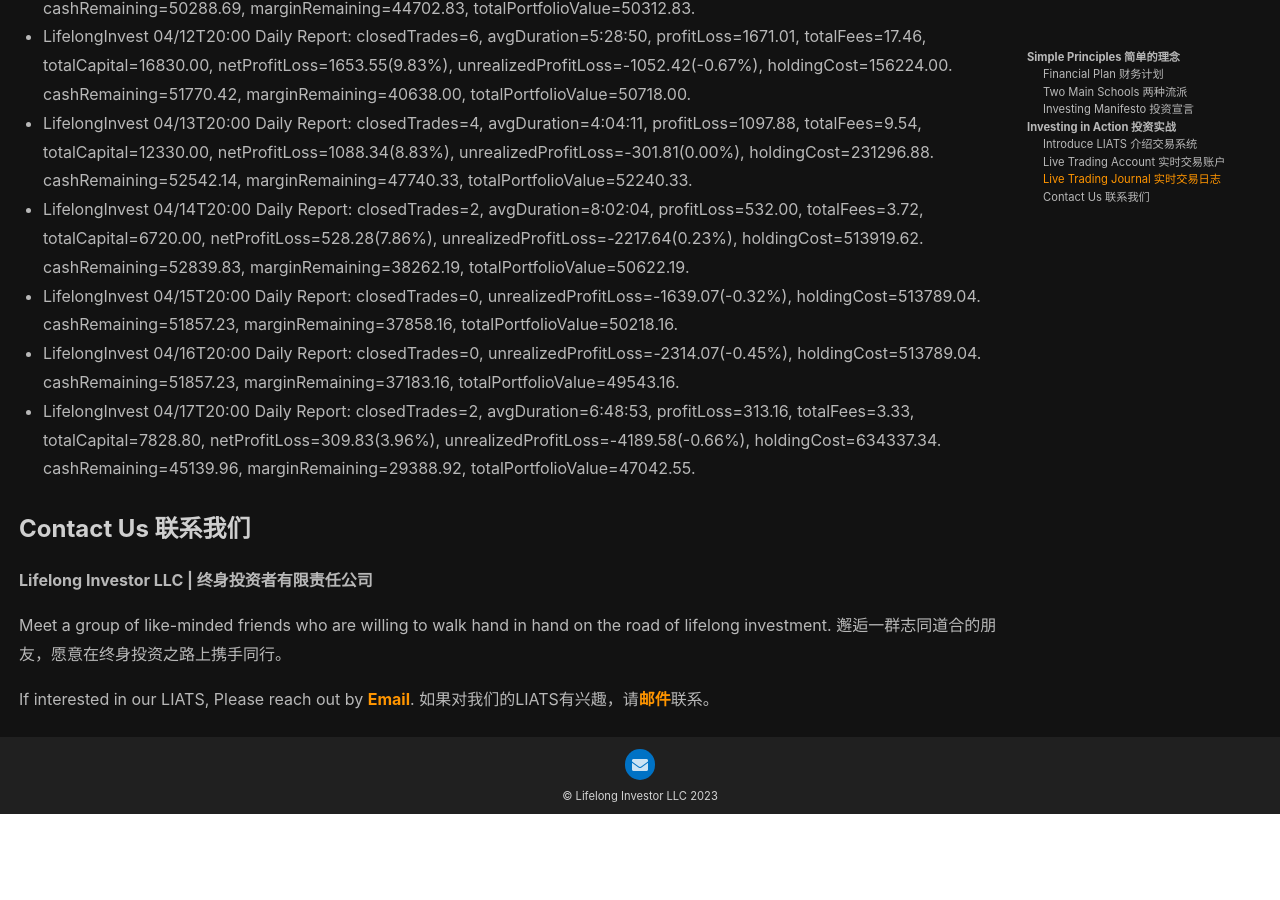
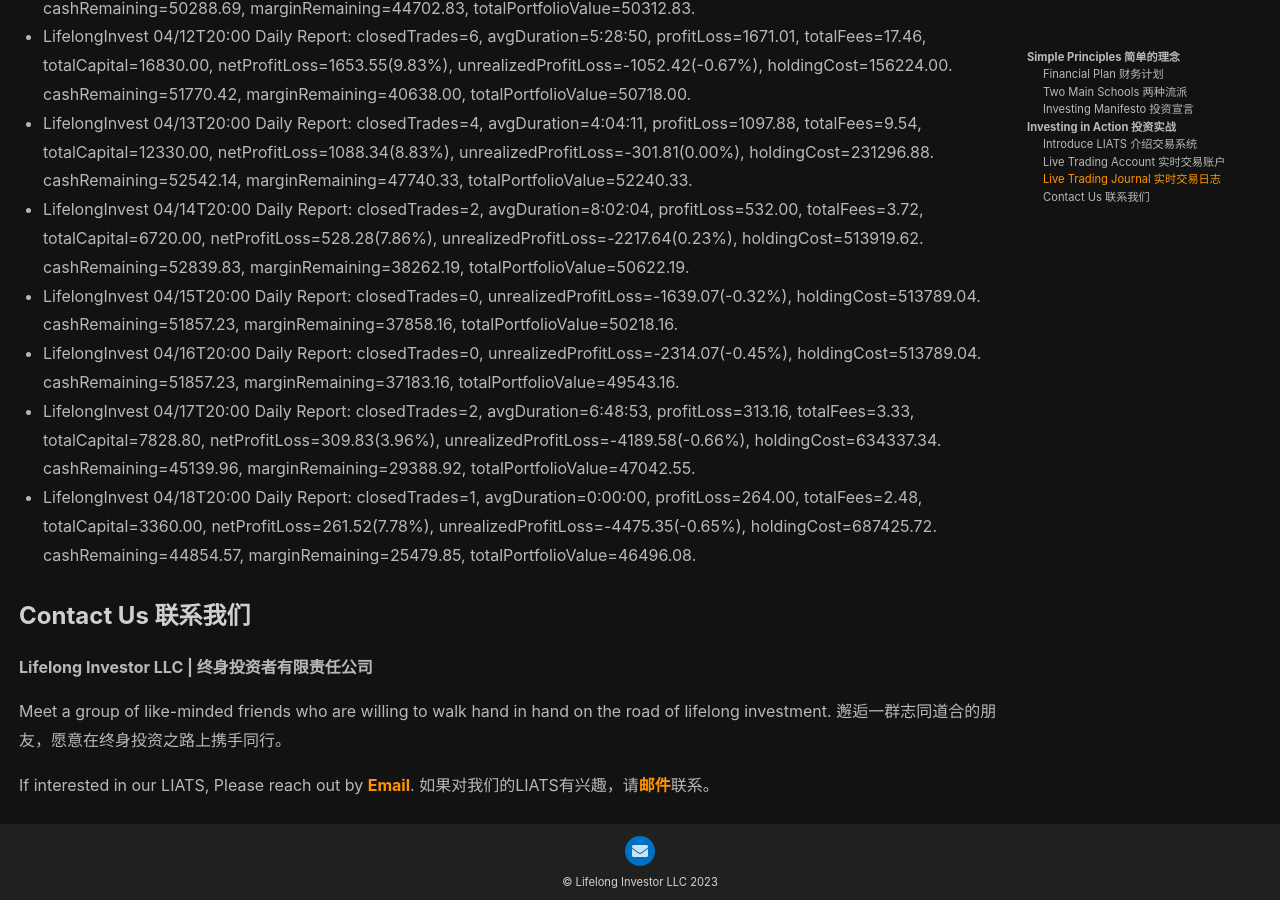
Before and after one commit to lifelonginvestorllc/lifelonginvestorllc.github.io, a Jekyll site: the page built from index.md, in a window 1280 px wide and 900 px high, scrolled down 4062 px. Built offline with Jekyll 4.4.1, drawn with Linux system fonts in a browser that asks for light colours; nearby versions of some CDN libraries; before the commit the page ends 4876 px from its top, so only the background shows below that.

Commit message:
Update index.md

```diff
--- a/index.md
+++ b/index.md
@@ -127,21 +127,21 @@
 {
   "type": "line",
   "data": {
-    "labels": ["4/3/23", "4/4/23", "4/5/23", "4/6/23", "4/7/23", "4/8/23", "4/9/23", "4/10/23", "4/11/23", "4/12/23", "4/13/23", "4/14/23", "4/15/23", "4/16/23", "4/17/23"],
+    "labels": ["4/3/23", "4/4/23", "4/5/23", "4/6/23", "4/7/23", "4/8/23", "4/9/23", "4/10/23", "4/11/23", "4/12/23", "4/13/23", "4/14/23", "4/15/23", "4/16/23", "4/17/23", "4/18/23"],
     "datasets": [
       {
         "label": "Principal (本金)",
         "lineTension": 0.2,
         "borderColor": "blue",
         "pointRadius": 3,
-        "data": [1, 1, 1, 2, 2.1, 2.1, 2.1, 2.1, 5, 5, 5, 5, 5, 5, 5]
+        "data": [1, 1, 1, 2, 2.1, 2.1, 2.1, 2.1, 5, 5, 5, 5, 5, 5, 5, 5]
       },
       {
         "label": "Total Asset including unrealized P&L (总资产包含未实现损益)",
         "borderColor": "gold",
         "lineTension": 0.2,
         "pointRadius": 3,
-        "data": [1, 1.01, 0.94, 1.98, 2.21, 2.21, 2.21, 2.16, 5.03, 5.07, 5.22, 5.06, 5.02, 4.95, 4.70]
+        "data": [1, 1.01, 0.94, 1.98, 2.21, 2.21, 2.21, 2.16, 5.03, 5.07, 5.22, 5.06, 5.02, 4.95, 4.70, 4.65]
       }
     ]
   },
@@ -193,6 +193,7 @@
 - LifelongInvest 04/15T20:00 Daily Report: closedTrades=0, unrealizedProfitLoss=-1639.07(-0.32%), holdingCost=513789.04. cashRemaining=51857.23, marginRemaining=37858.16, totalPortfolioValue=50218.16.
 - LifelongInvest 04/16T20:00 Daily Report: closedTrades=0, unrealizedProfitLoss=-2314.07(-0.45%), holdingCost=513789.04. cashRemaining=51857.23, marginRemaining=37183.16, totalPortfolioValue=49543.16.
 - LifelongInvest 04/17T20:00 Daily Report: closedTrades=2, avgDuration=6:48:53, profitLoss=313.16, totalFees=3.33, totalCapital=7828.80, netProfitLoss=309.83(3.96%), unrealizedProfitLoss=-4189.58(-0.66%), holdingCost=634337.34. cashRemaining=45139.96, marginRemaining=29388.92, totalPortfolioValue=47042.55.
+- LifelongInvest 04/18T20:00 Daily Report: closedTrades=1, avgDuration=0:00:00, profitLoss=264.00, totalFees=2.48, totalCapital=3360.00, netProfitLoss=261.52(7.78%), unrealizedProfitLoss=-4475.35(-0.65%), holdingCost=687425.72. cashRemaining=44854.57, marginRemaining=25479.85, totalPortfolioValue=46496.08.
 
 ### Contact Us 联系我们
 
```
